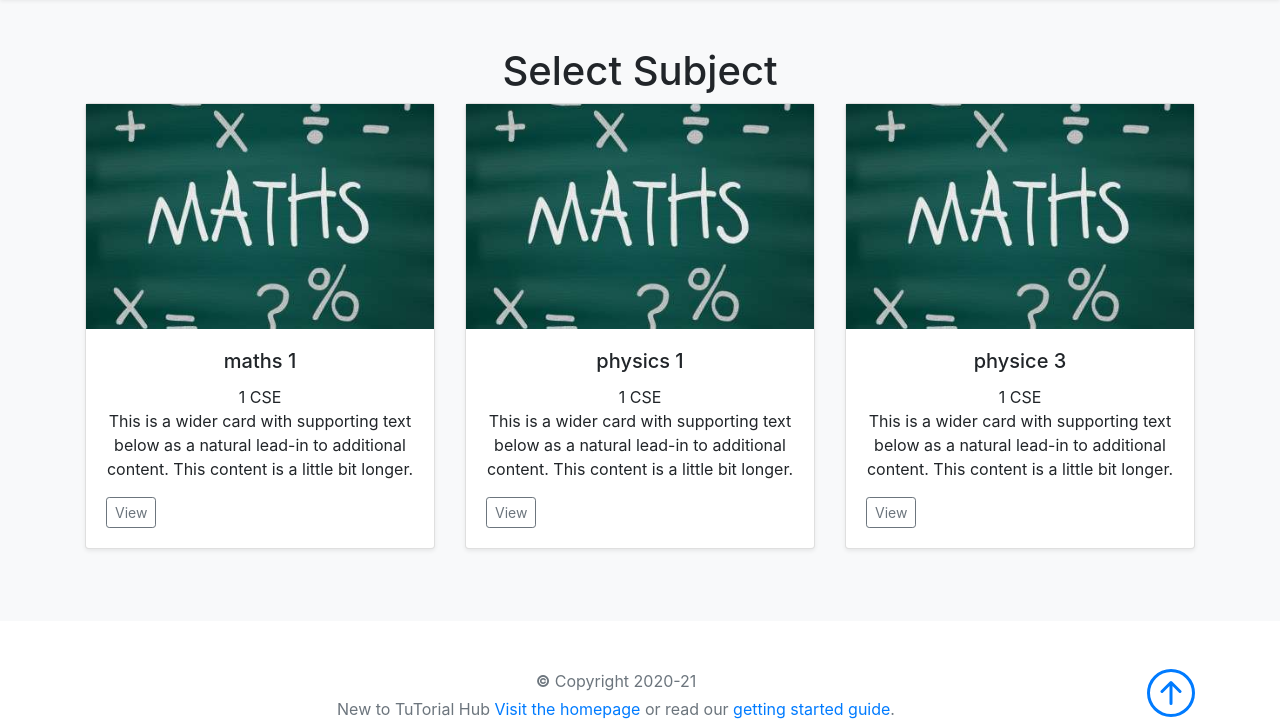
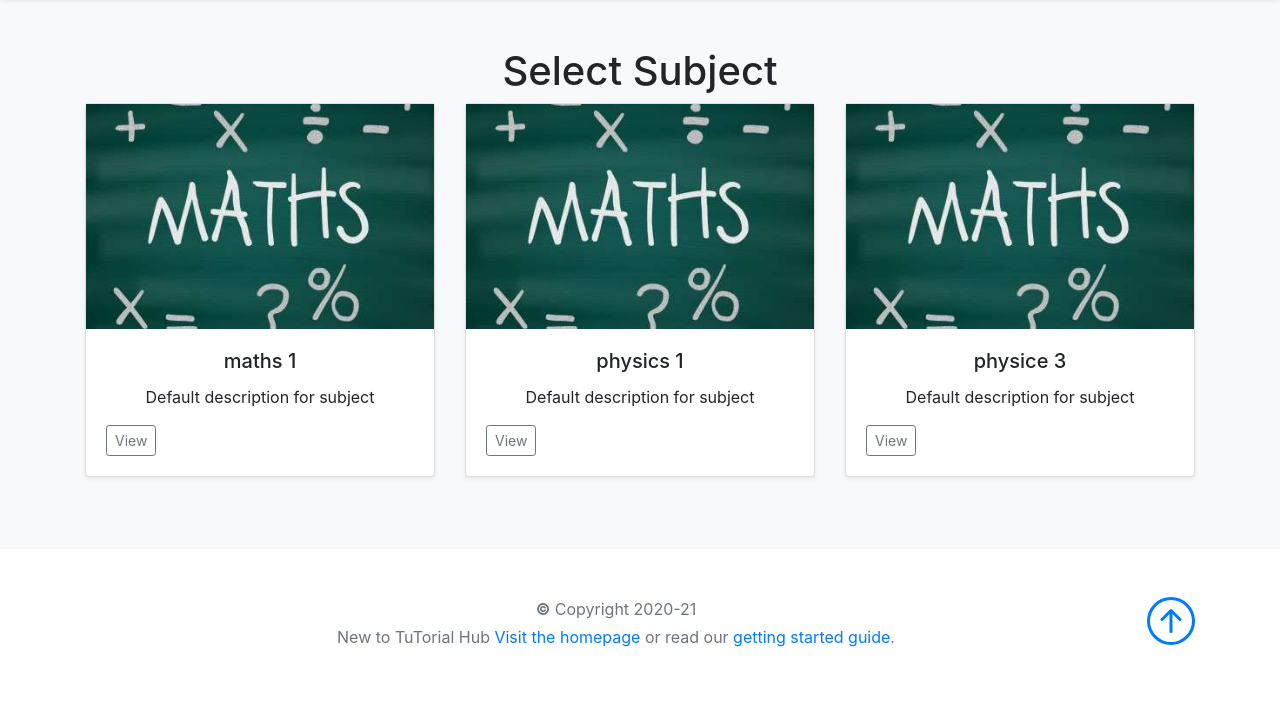
Before and after one commit to raghav2805/TutorialHub, a Django app: page /semester/1/branches/CSE/subjects/ in a window 1280 px wide. Shown: the part 77-798 px from the top of the page. After the commit the page ends 724 px from the top, so only its background shows below. Run offline with Django 3.2, Linux system fonts and the light colour scheme; data comes from the database, SQL or seed files in the repository; both versions use the stored data as it was after the commit; some libraries are stand-ins or nearby versions.

Commit message:
new changes

```diff
--- a/tutorialhub/main/models.py
+++ b/tutorialhub/main/models.py
@@ -15,6 +15,7 @@ class Subject(models.Model):
     image = models.ImageField(upload_to=upload_path_handler)
     semester = models.IntegerField(choices=semesters)
     branch = models.CharField(max_length=200, choices=branches)
+    description = models.TextField()
 
     def __str__(self):
         return self.name
--- a/tutorialhub/main/templates/main/subjects.html
+++ b/tutorialhub/main/templates/main/subjects.html
@@ -12,12 +12,8 @@
           <img src="{{subject.image.url}}" class="semImages" />
           <div class="card-body">
             <h5 class="card-title">{{subject.name}}</h5>
-            {{sem}} {{branch}}
-            <p class="card-text">
-              This is a wider card with supporting text below as a natural
-              lead-in to additional content. This content is a little bit
-              longer.
-            </p>
+
+            <p class="card-text">{{subject.description}}</p>
             <div class="d-flex justify-content-between align-items-center">
               <div class="btn-group">
                 <a
```
Also changed, not shown: tutorialhub/main/templates/main/tuts.html (+5 -2 lines), tutorialhub/db.sqlite3, tutorialhub/main/migrations/0003_tutorial_description.py (added), tutorialhub/main/migrations/0004_auto_20200916_0608.py (added).
